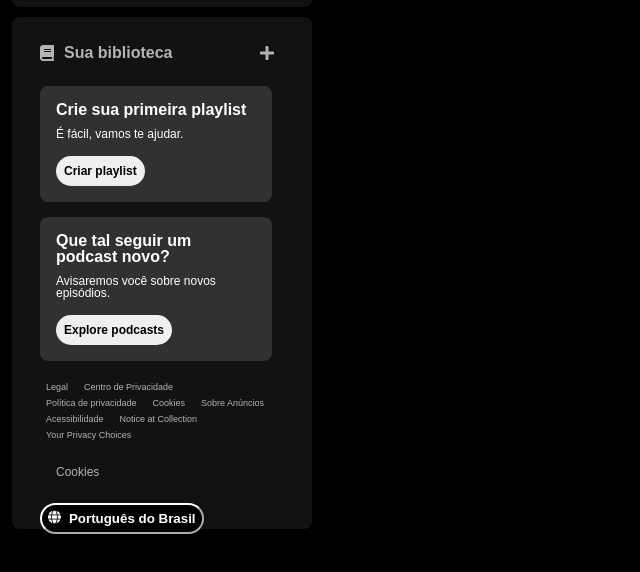
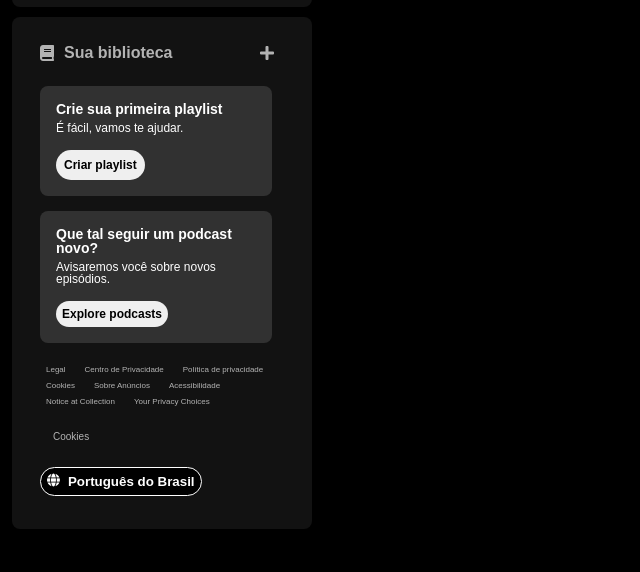
Before and after one commit to alisomelo/imersao-front-end-alura, a plain HTML site: page index.html in a window 1280 px wide. Shown: the part 166-738 px from the top of the page, without its empty margins (0-640 px from the left). Drawn offline with Linux system fonts and the light colour scheme.

Commit message:
Add files via upload

```diff
--- a/style.css
+++ b/style.css
@@ -90,14 +90,14 @@ h1 {
     color: #fff;
     font-family: "DM Sans", sans-serif;
     font-weight: 600;
-    font-size: 16px;
+    font-size: 14px;
 }
 
 .sidebar_p {
     color: #fff;
     font-family: "DM Sans", sans-serif;
     font-size: 12px;
-    margin-top: 10px;
+    margin-top: 6px;
     margin-bottom: 16px;
 }
 
@@ -124,20 +124,20 @@ h1 {
     color: #fff;
     font-family: "DM Sans", sans-serif;
     font-weight: 600;
-    font-size: 16px;
+    font-size: 14px;
 }
 
 .sidebar_aviso {
     color: #fff;
     font-family: "DM Sans", sans-serif;
     font-size: 12px;
-    margin-top: 10px;
+    margin-top: 6px;
     margin-bottom: 16px;
 }
 
 .sidebar_btn2 {
     font-family: "DM Sans", sans-serif;
-    padding: 8px;
+    padding: 6px;
     border-radius: 16px;
     font-weight: 600;
     font-size: 12px;
@@ -152,7 +152,8 @@ h1 {
     background-color: #121212;
     color: #b3b3b3;
     border: none;
-    font-size: 9px;
+    font-size: 8px;
+    margin-right: 3px;
 }
 
 .sidebar_cookies {
@@ -160,8 +161,8 @@ h1 {
     justify-content: space-between;
     color: #b3b3b3;
     font-family: "DM Sans", sans-serif;
-    padding: 25px 25px 25px 16px;
-    font-size: 12px;
+    padding: 25px 25px 25px 13px;
+    font-size: 10px;
 }
 
 .sidebar_idioma {
@@ -174,4 +175,6 @@ h1 {
     border-radius: 16px;
     border-color: #fff;
     font-weight: 600;
+    border: 0.5px solid;
+    text-align: center;
 }
```
